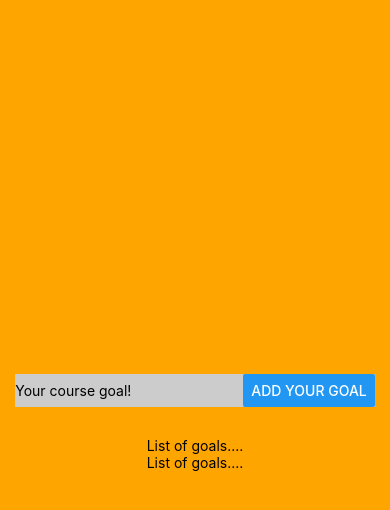
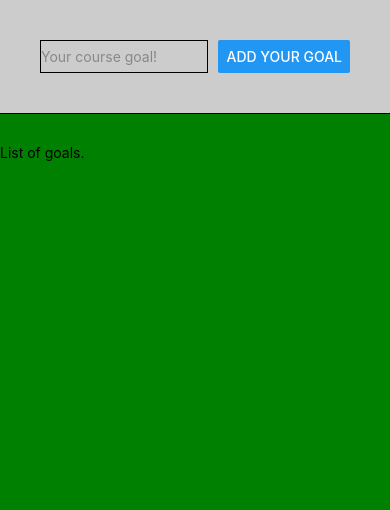
Before and after one commit to bobbiedinh1/GoalsProject, a React Native app: screen / in a window 390 px wide. Shown: the top 510 px of the page. Built offline with nearby package versions, Linux system fonts and the light colour scheme.

Commit message:
Aligned everything to safe area
added in onchangetext to textinput and added in function

```diff
--- a/App.js
+++ b/App.js
@@ -1,36 +1,61 @@
-import { StatusBar } from 'expo-status-bar';
-import { StyleSheet, Text, View, TextInput, Button } from 'react-native';
+import React from "react";
+import { StyleSheet, Text, View, TextInput, Button } from "react-native";
+import { SafeAreaView, SafeAreaProvider} from "react-native-safe-area-context";
+import { StatusBar } from "expo-status-bar";
 
 export default function App() {
+
+  function goalInputHandler(enteredText) {
+    console.log(enteredText);
+  }
+
   return (
-    <View style={styles.appContainer}>
-      <View style={styles.inputContainer}>
-        <TextInput placeholder='Your course goal!'></TextInput>
-        <Button title='Add Your Goal'></Button>
-      </View>
-      <View>
-        <Text>List of goals....</Text>
-        <Text>List of goals....</Text>
-      </View>
-    </View>
+    <SafeAreaProvider>
+      <SafeAreaView style={styles.safeArea}>
+        <StatusBar style="dark" />
+        <View style={styles.appContainer}>
+          <View style={styles.inputContainer}>
+            <TextInput
+              placeholder="Your course goal!"
+              style={styles.textInput}
+              onChangeText={goalInputHandler}
+            />
+            <Button style={styles.buttonView} title="Add Your Goal" />
+          </View>
+          <View style={styles.listView}>
+            <Text>List of goals.</Text>
+          </View>
+        </View>
+      </SafeAreaView>
+    </SafeAreaProvider>
   );
 }
 
 const styles = StyleSheet.create({
+  safeArea: {
+    flex: 1,
+    backgroundColor: "blue", // Background color for SafeAreaView
+  },
   appContainer: {
     flex: 1,
     gap: 30,
-    backgroundColor: 'orange',
-    alignItems: 'center',
-    justifyContent: 'center',
+    backgroundColor: "green",
+    justifyContent: "flex-start", // Changed from 'start' to 'flex-start'
   },
   inputContainer: {
-    flexDirection: 'row',
+    width: "100%",
+    flexDirection: "row",
     gap: 10,
-    backgroundColor: '#cccccc',
-    width: '100',
+    padding: 40,
+    borderBottomWidth: 1,
+    backgroundColor: "#cccccc",
+    justifyContent: 'center'
   },
   textInput: {
-    flexGrow: 0,
-  }
+    // maxWidth: "60%",
+    // minWidth: "60%",
+    width: '70%',
+    borderWidth: 1,
+    placeholderTextColor: "#888",
+  },
 });
--- a/package.json
+++ b/package.json
@@ -12,7 +12,8 @@
     "expo": "~51.0.28",
     "expo-status-bar": "~1.12.1",
     "react": "18.2.0",
-    "react-native": "0.74.5"
+    "react-native": "0.74.5",
+    "react-native-safe-area-context": "^4.12.0"
   },
   "devDependencies": {
     "@babel/core": "^7.20.0"
```
Also changed, not shown: 1 other file (tests, documents, lock files or other folders).
